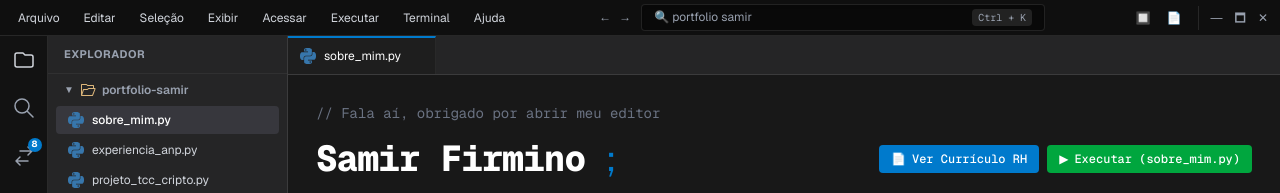
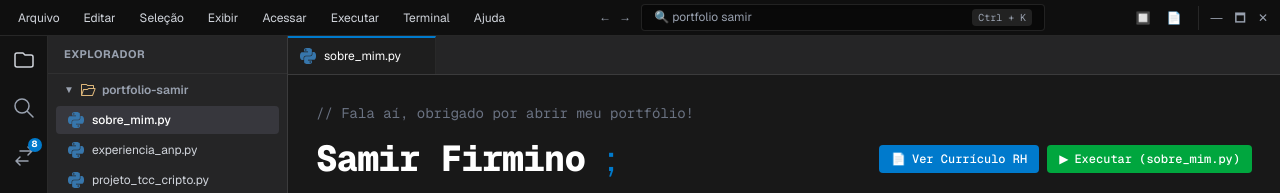
Before and after one commit to samirsousa/portfolio-ide, a Next.js app: page /portfolio-ide/ in a window 1280 px wide. Shown: the top 193 px of the page. Built offline with nearby package versions, Linux system fonts and the light colour scheme.

Commit message:
style: atualiza frase do comentario no topo do editor

```diff
--- a/src/components/Editor.tsx
+++ b/src/components/Editor.tsx
@@ -195,7 +195,7 @@ export const Editor: React.FC<EditorProps> = ({
       <div className={`${currentStyle.bannerBg} border-b border-white/10 p-5 sm:p-7 flex flex-col gap-4 select-none font-mono`}>
         {/* Comentário de código em cinza */}
         <p className="text-xs sm:text-sm text-gray-500 font-mono">
-          // Fala aí, obrigado por abrir meu editor
+          // Fala aí, obrigado por abrir meu portfólio!
         </p>
 
         {/* Nome Grande e Botões */}
```
